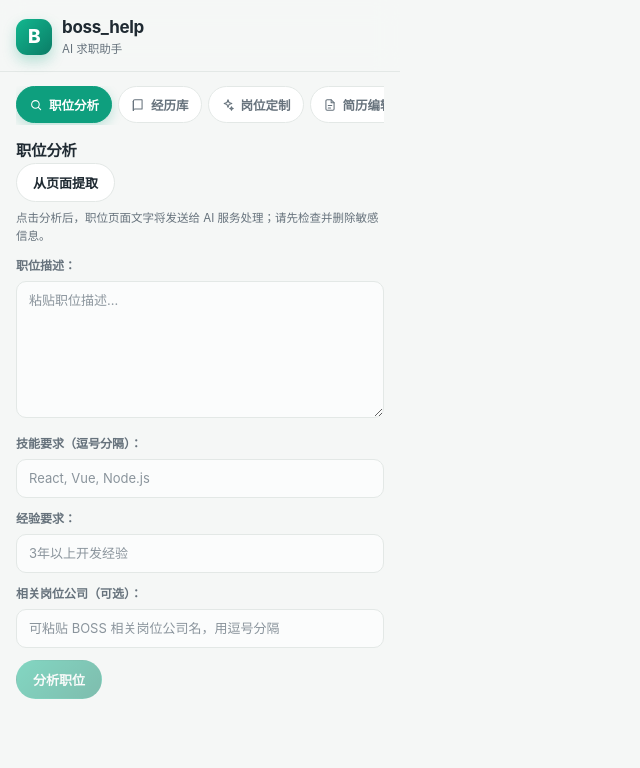
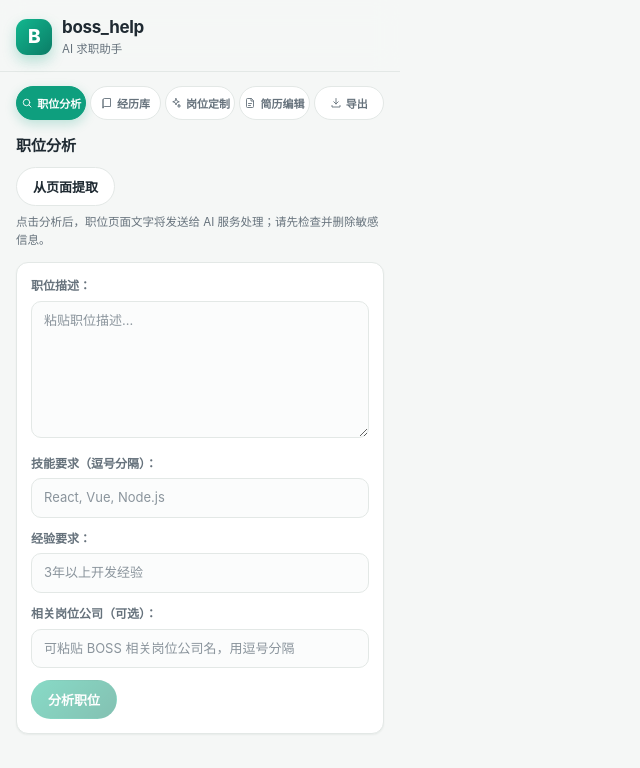
Before and after one commit to 9999299/boss_help, a React (Create React App) app: page / in a window 1280 px wide. Shown: the top 768 px of the page, without its empty margins (0-640 px from the left). Built offline with nearby package versions, Linux system fonts and the light colour scheme; the HTML template or start-up script is replaced by a standard one.

Commit message:
style: 标签页自适应五等分与表单卡片化

```diff
--- a/src/styles/sidebar.css
+++ b/src/styles/sidebar.css
@@ -109,31 +109,25 @@ body {
 }
 
 .tabs {
-  display: flex;
-  gap: 6px;
+  display: grid;
+  grid-template-columns: repeat(5, minmax(0, 1fr));
+  gap: 4px;
   margin-bottom: 14px;
-  padding-bottom: 2px;
-  overflow-x: auto;
-  scrollbar-width: none;
-}
-
-.tabs::-webkit-scrollbar {
-  display: none;
 }
 
 .tab {
   display: inline-flex;
-  flex: 0 0 auto;
   align-items: center;
-  gap: 6px;
-  padding: 8px 12px;
+  justify-content: center;
+  gap: 4px;
+  padding: 8px 4px;
   border: 1px solid var(--color-border);
   border-radius: var(--radius-pill);
   background: var(--color-surface);
   color: var(--color-text-muted);
   cursor: pointer;
   font-family: inherit;
-  font-size: 12.5px;
+  font-size: 11px;
   font-weight: 600;
   white-space: nowrap;
   transition:
@@ -156,9 +150,28 @@ body {
 }
 
 .tab-icon {
-  width: 14px;
-  height: 14px;
+  width: 12px;
+  height: 12px;
   flex: none;
+}
+
+.job-analyzer > h3,
+.career-library > h3,
+.experience-customizer > h3,
+.resume-editor > h3,
+.export-panel > h3 {
+  margin-bottom: 10px;
+  font-size: 15px;
+  font-weight: 700;
+}
+
+.job-analyzer > form {
+  margin-top: 12px;
+  padding: 14px;
+  border: 1px solid var(--color-border);
+  border-radius: var(--radius-md);
+  background: var(--color-surface);
+  box-shadow: var(--shadow-sm);
 }
 
 .btn:focus-visible,
```
